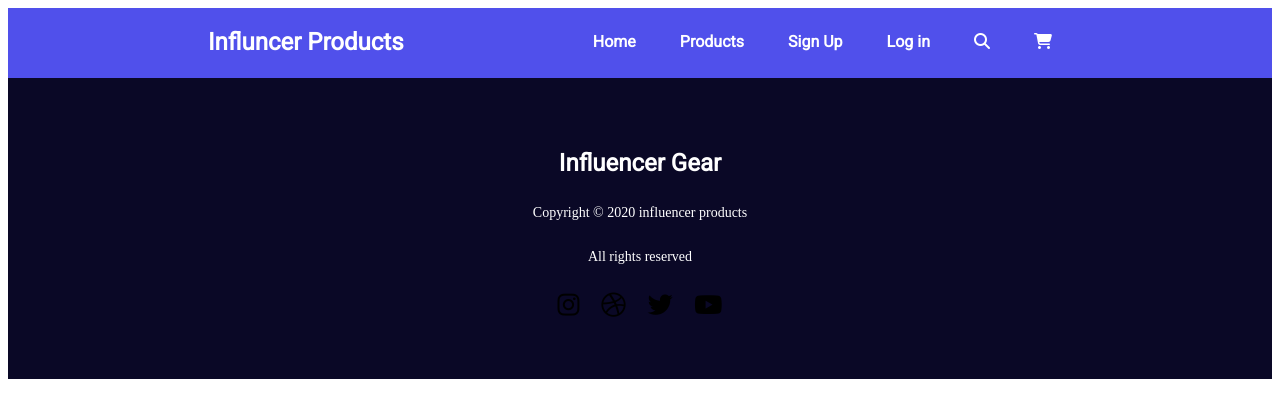
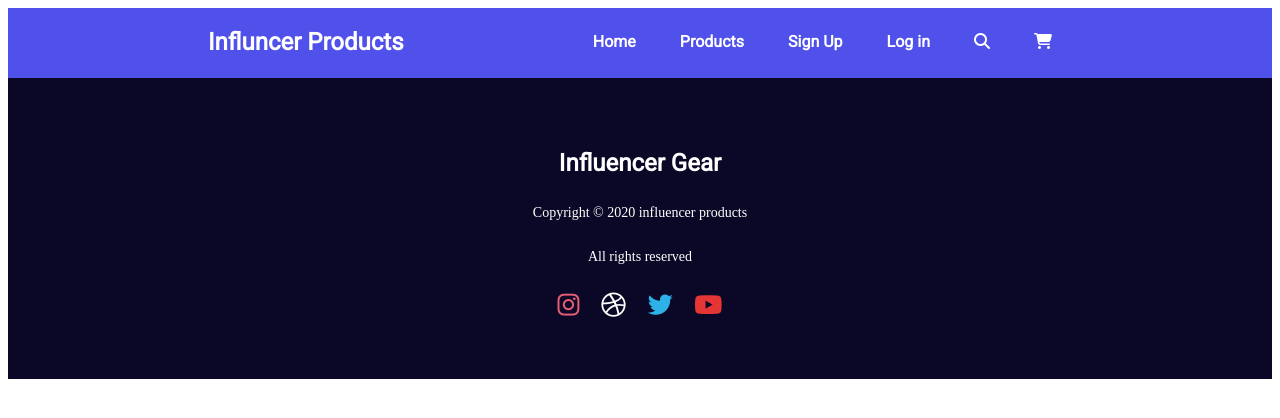
Before and after one commit to Doraknight/Programming_Hero_milestone_02, a plain HTML site: page index.html in a window 1280 px wide. Drawn offline with Linux system fonts and the light colour scheme; a web font is replaced by a local one.

Commit message:
footer_modified

```diff
--- a/index.html
+++ b/index.html
@@ -46,10 +46,10 @@
             <p>All rights reserved</p>
         </div>
         <div class="social_link">
-            <div class="icon"> <i class="fab fa-instagram"></i></div>
-            <div class="icon"> <i class="fab fa-dribbble"></i></div>
-            <div class="icon"> <i class="fab fa-twitter"></i></div>
-            <div class="icon"> <i class="fab fa-youtube"></i></div>
+            <a href="#" class="icon" style="color: rgb(233, 94, 117);"> <i class="fab fa-instagram"></i></a>
+            <a href="#" class="icon" style="color: white;"> <i class="fab fa-dribbble"></i></a>
+            <a href="#" class="icon" style="color: rgb(44, 178, 231);"> <i class="fab fa-twitter"></i></a>
+            <a href="#" class="icon" style="color: rgb(230, 53, 53);"> <i class="fab fa-youtube"></i></a>
         </div>
     </footer>
 </body>
```
